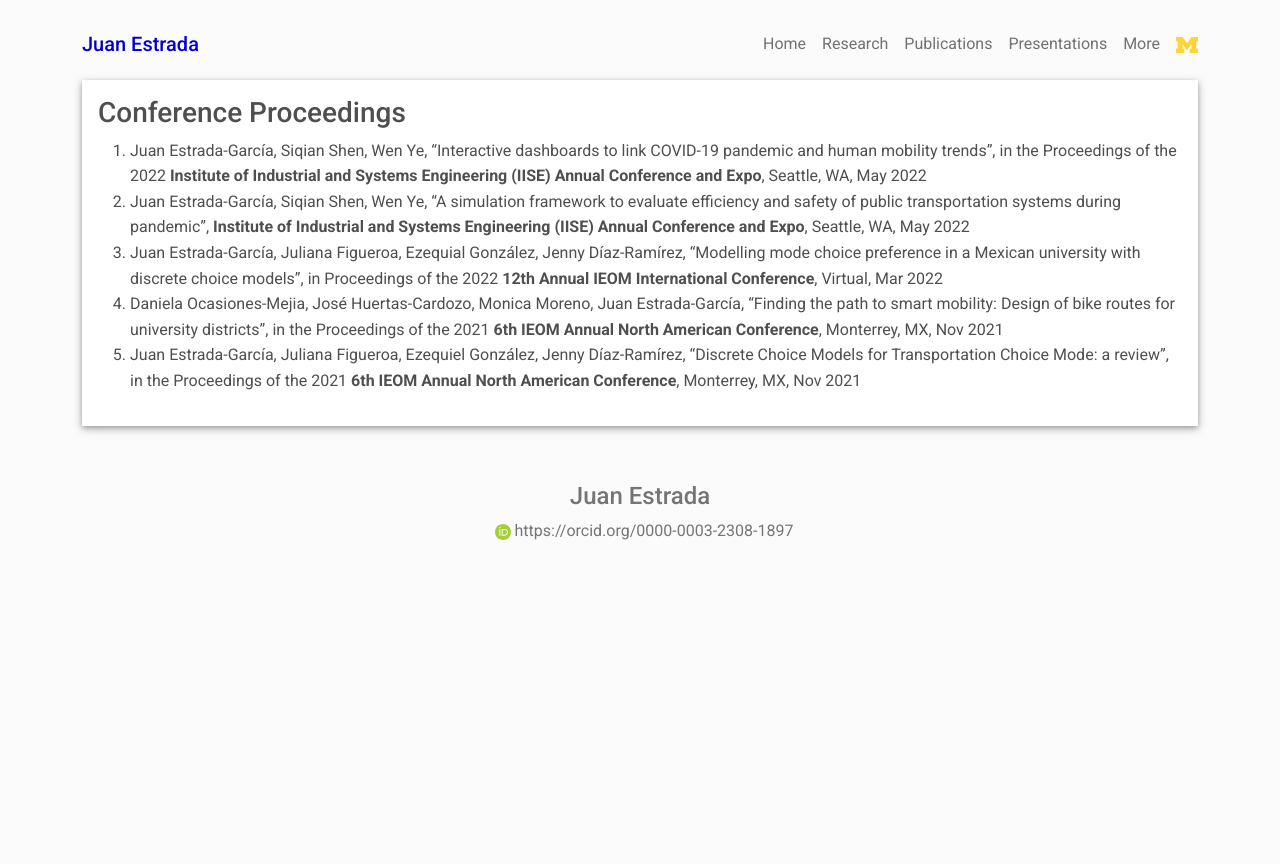
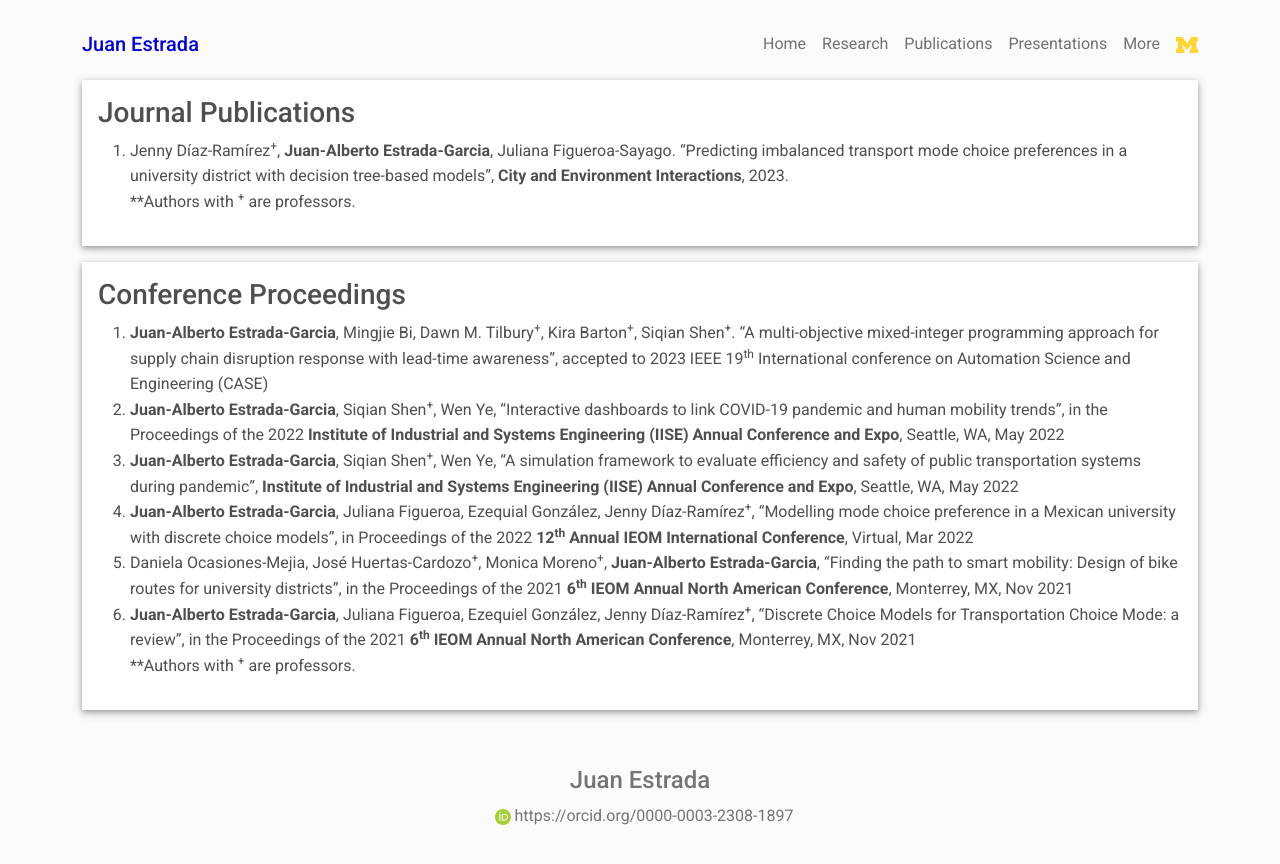
Before and after one commit to JestradaG/jestradag.github.io, a plain HTML site: page pubs.html in a window 1280 px wide. Before the commit the page ends 800 px from the top, so only its background shows below. Drawn offline with Linux system fonts and the light colour scheme.

Commit message:
Update pubs.html

```diff
--- a/pubs.html
+++ b/pubs.html
@@ -64,13 +64,31 @@
       <div class="about-section">
         <div class="row">
           <div class="col-md">
+            <h3 class="h3">Journal Publications</h3>
+            <ol>
+
+              <li>Jenny Díaz-Ramírez<sup>+</sup>, <b>Juan-Alberto Estrada-Garcia</b>, Juliana Figueroa-Sayago. “Predicting imbalanced transport mode choice preferences in a university district with decision tree-based models”, <b>City and Environment Interactions</b>, 2023.</li>
+            **Authors with <sup>+</sup> are professors.
+            </ol>
+          </div>
+        </div>
+      </div>
+    </div>
+
+ <!--Content section-->
+    <div class="shadow-1-strong bg-white my-3 p-3" id="about">
+      <div class="about-section">
+        <div class="row">
+          <div class="col-md">
             <h3 class="h3">Conference Proceedings</h3>
             <ol>
-              <li>Juan Estrada-García, Siqian Shen, Wen Ye, “Interactive dashboards to link COVID-19 pandemic and human mobility trends”, in the Proceedings of the 2022 <b>Institute of Industrial and Systems Engineering (IISE) Annual Conference and Expo</b>, Seattle, WA, May 2022</li>
-              <li>Juan Estrada-García, Siqian Shen, Wen Ye, “A simulation framework to evaluate efficiency and safety of public transportation systems during pandemic”, <b>Institute of Industrial and Systems Engineering (IISE) Annual Conference and Expo</b>, Seattle, WA, May 2022</li>
-              <li>Juan Estrada-García, Juliana Figueroa, Ezequial González, Jenny Díaz-Ramírez, “Modelling mode choice preference in a Mexican university with discrete choice models”, in Proceedings of the 2022 <b>12th Annual IEOM International Conference</b>, Virtual, Mar 2022</li>
-              <li>Daniela Ocasiones-Mejia, José Huertas-Cardozo, Monica Moreno, Juan Estrada-García, “Finding the path to smart mobility: Design of bike routes for university districts”, in the Proceedings of the 2021 <b>6th IEOM Annual North American Conference</b>, Monterrey, MX, Nov 2021</li>
-              <li>Juan Estrada-García, Juliana Figueroa, Ezequiel González, Jenny Díaz-Ramírez, “Discrete Choice Models for Transportation Choice Mode: a review”, in the Proceedings of the 2021 <b>6th IEOM Annual North American Conference</b>, Monterrey, MX, Nov 2021</li>
+            <li><b>Juan-Alberto Estrada-Garcia</b>, Mingjie Bi, Dawn M. Tilbury<sup>+</sup>, Kira Barton<sup>+</sup>, Siqian Shen<sup>+</sup>. “A multi-objective mixed-integer programming approach for supply chain disruption response with lead-time awareness”, accepted to 2023 IEEE 19<sup>th</sup> International conference on Automation Science and Engineering (CASE)</li>
+              <li><b>Juan-Alberto Estrada-Garcia</b>, Siqian Shen<sup>+</sup>, Wen Ye, “Interactive dashboards to link COVID-19 pandemic and human mobility trends”, in the Proceedings of the 2022 <b>Institute of Industrial and Systems Engineering (IISE) Annual Conference and Expo</b>, Seattle, WA, May 2022</li>
+              <li><b>Juan-Alberto Estrada-Garcia</b>, Siqian Shen<sup>+</sup>, Wen Ye, “A simulation framework to evaluate efficiency and safety of public transportation systems during pandemic”, <b>Institute of Industrial and Systems Engineering (IISE) Annual Conference and Expo</b>, Seattle, WA, May 2022</li>
+              <li><b>Juan-Alberto Estrada-Garcia</b>, Juliana Figueroa, Ezequial González, Jenny Díaz-Ramírez<sup>+</sup>, “Modelling mode choice preference in a Mexican university with discrete choice models”, in Proceedings of the 2022 <b>12<sup>th</sup> Annual IEOM International Conference</b>, Virtual, Mar 2022</li>
+              <li>Daniela Ocasiones-Mejia, José Huertas-Cardozo<sup>+</sup>, Monica Moreno<sup>+</sup>, <b>Juan-Alberto Estrada-Garcia</b>, “Finding the path to smart mobility: Design of bike routes for university districts”, in the Proceedings of the 2021 <b>6<sup>th</sup> IEOM Annual North American Conference</b>, Monterrey, MX, Nov 2021</li>
+              <li><b>Juan-Alberto Estrada-Garcia</b>, Juliana Figueroa, Ezequiel González, Jenny Díaz-Ramírez<sup>+</sup>, “Discrete Choice Models for Transportation Choice Mode: a review”, in the Proceedings of the 2021 <b>6<sup>th</sup> IEOM Annual North American Conference</b>, Monterrey, MX, Nov 2021</li>
+                **Authors with <sup>+</sup> are professors.
             </ol>
           </div>
         </div>
```
